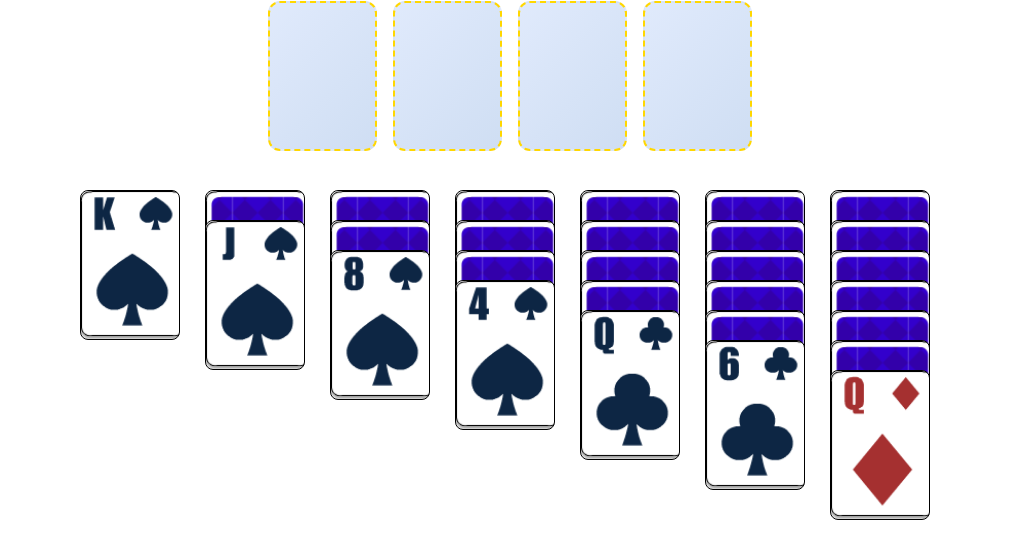
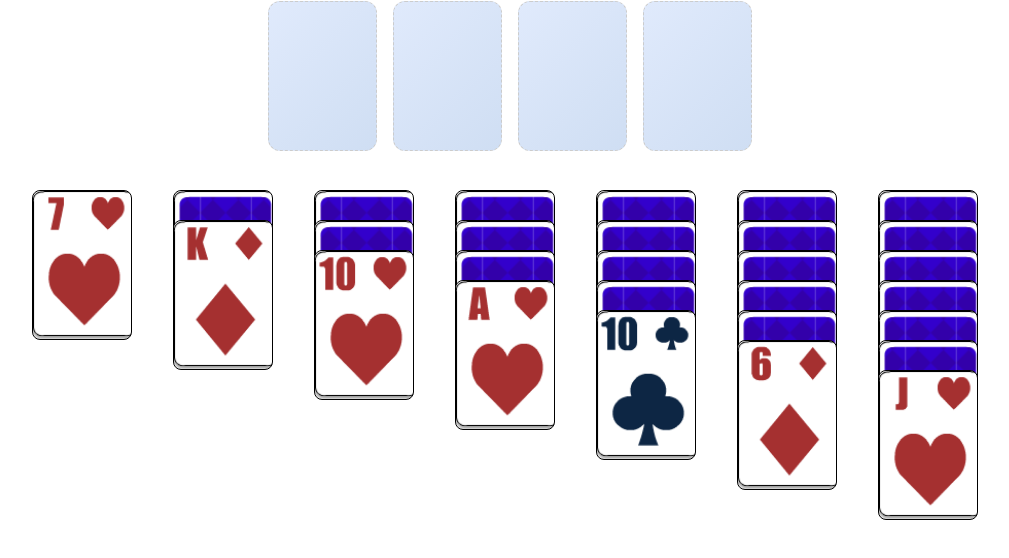
Before and after one commit to hamidriaz1998/solitaire-svelte, a Svelte app: page / in a window 1280 px wide. Shown: the top 558 px of the page, without its empty margins (131-1140 px from the left). Built offline with nearby package versions, Linux system fonts and the light colour scheme.

Commit message:
Decouple game logic from the svelte components

```diff
--- a/src/App.svelte
+++ b/src/App.svelte
@@ -1,18 +1,30 @@
 <script lang="ts">
+  import { gameStore } from "./stores/gameStore";
+  import { Game } from "./gameLogic/Game";
+  import { onMount } from "svelte";
   import Tableau from "./components/Tableau.svelte";
-  import { Tableau as tab } from "./gameLogic/Tableau";
-  import { Deck } from "./gameLogic/Deck";
   import Foundation from "./components/Foundation.svelte";
-  import { Foundation as fnd } from "./gameLogic/Foundation";
-  const deck = new Deck();
-  const tableau = new tab(deck);
-  const foundation = new fnd();
+
+  let game: Game;
+
+  const unsubscribe = gameStore.subscribe((value) => {
+    game = value;
+  });
+
+  onMount(() => {
+    return () => {
+      unsubscribe();
+    };
+  });
 </script>
 
 <main>
   <div class="game-container">
-    <Foundation {foundation} {tableau} />
-    <Tableau {tableau} />
+    <div class="top-section">
+      <!-- Add other components like Stockpile or WastePile if you have them -->
+      <Foundation {game} />
+    </div>
+    <Tableau {game} />
   </div>
 </main>
 
@@ -23,4 +35,9 @@
     align-items: center;
     gap: 40px; /* Space between Foundation and Tableau */
   }
+  .top-section {
+    display: flex;
+    justify-content: center;
+    gap: 32px;
+  }
 </style>
--- a/src/DataStructures/LinkedList.ts
+++ b/src/DataStructures/LinkedList.ts
@@ -282,4 +282,42 @@ export default class LinkedList<T> {
     list.tail = null;
     list.count = 0;
   }
+
+  getAt(index: number): T | undefined {
+    let current = this.head;
+    let i = 0;
+    while (current && i < index) {
+      current = current.next;
+      i++;
+    }
+    return current ? current.data : undefined;
+  }
+
+  removeAt(index: number): void {
+    if (index < 0 || index >= this.size) {
+      throw new Error("Index out of bounds");
+    }
+    if (index === 0) {
+      this.head = this.head?.next || null;
+      if (!this.head) {
+        this.tail = null;
+      }
+    } else {
+      let current = this.head;
+      let prev: Node<T> | null = null;
+      let i = 0;
+      while (current && i < index) {
+        prev = current;
+        current = current.next;
+        i++;
+      }
+      if (prev && current) {
+        prev.next = current.next;
+        if (!prev.next) {
+          this.tail = prev;
+        }
+      }
+    }
+    this.count--;
+  }
 }
--- a/src/components/Foundation.svelte
+++ b/src/components/Foundation.svelte
@@ -1,51 +1,76 @@
 <script lang="ts">
+    import { onDestroy } from "svelte";
+    import { gameStore } from "../stores/gameStore";
     import Card from "./Card.svelte";
-    import { Foundation } from "../gameLogic/Foundation";
-    import { Tableau } from "../gameLogic/Tableau";
-    export let foundation: Foundation;
-    export let tableau: Tableau;
+    import type { Game } from "../gameLogic/Game.ts";
+
+    let game: Game | null = null;
+
+    const unsubscribe = gameStore.subscribe((value) => {
+        game = value;
+    });
+
+    onDestroy(() => {
+        unsubscribe();
+    });
+
+    let draggedCardIndex: { pileIndex: number; cardIndex: number } | null =
+        null;
+
+    function handleDragStart(
+        event: DragEvent,
+        pileIndex: number,
+        cardIndex: number,
+    ) {
+        draggedCardIndex = { pileIndex, cardIndex };
+        event.dataTransfer?.setData(
+            "application/json",
+            JSON.stringify(draggedCardIndex),
+        );
+        (event.currentTarget as HTMLElement).classList.add("dragging");
+    }
+
+    function handleDragEnd(event: DragEvent) {
+        (event.currentTarget as HTMLElement).classList.remove("dragging");
+    }
 
     function handleDragOver(event: DragEvent) {
         event.preventDefault();
-        (event.currentTarget as HTMLElement)?.classList.add("drag-over");
+        (event.currentTarget as HTMLElement).classList.add("drag-over");
     }
 
     function handleDragLeave(event: DragEvent) {
-        (event.currentTarget as HTMLElement)?.classList.remove("drag-over");
+        (event.currentTarget as HTMLElement).classList.remove("drag-over");
     }
 
     function handleDrop(event: DragEvent, targetPileIndex: number) {
         event.preventDefault();
         (event.currentTarget as HTMLElement)?.classList.remove("drag-over");
-        const data = event.dataTransfer?.getData("text/plain");
+
+        const data = event.dataTransfer?.getData("application/json");
         if (data) {
             const { pileIndex: fromPileIndex, cardIndex: fromCardIndex } =
                 JSON.parse(data);
             try {
-                const fromPile = tableau.piles[fromPileIndex];
-                const movingCards = fromPile.cutFromIndex(fromCardIndex);
-                const movingCard = movingCards.getHead();
-
-                if (
-                    movingCard &&
-                    foundation.canPlaceOn(movingCard, targetPileIndex)
-                ) {
-                    foundation.addCardToPile(movingCard, targetPileIndex);
-                    fromPile.getTail()?.flip();
+                game?.moveCardToFoundation(
+                    fromPileIndex,
+                    fromCardIndex,
+                    targetPileIndex,
+                );
+                gameStore.set(game);
+                draggedCardIndex = null;
+            } catch (error) {
+                console.error("Invalid move to foundation", error);
+            }
         } else {
-                    // Move the card(s) back to the tableau pile
-                    fromPile.concat(movingCards);
-                    throw new Error("Invalid move");
-                }
-            } catch (error) {
-                console.error("Invalid move", error);
-            }
+            console.log("No drag data found.");
         }
     }
 </script>
 
 <div class="foundation">
-    {#each foundation.piles as pile, i}
+    {#if game}
+        {#each game.foundation.piles as pile, i}
             <!-- svelte-ignore a11y-no-static-element-interactions -->
             <div
                 class="pile"
@@ -57,13 +82,12 @@
                     <div class="placeholder"></div>
                 {:else}
                     <div class="card">
-                    {#if pile.peek()}
                         <Card card={pile.peek()} />
-                    {/if}
                     </div>
                 {/if}
             </div>
         {/each}
+    {/if}
 </div>
 
 <style>
@@ -95,4 +119,25 @@
         align-items: center;
         justify-content: center;
     }
+    .pile {
+        position: relative;
+        width: 109px;
+        min-height: 150px;
+    }
+    .card {
+        position: absolute;
+        width: 109px;
+        height: 150px;
+        transition: transform 0.2s ease;
+    }
+    .card.dragging {
+        opacity: 0.5;
+        transform: scale(1.1);
+    }
+    .placeholder {
+        width: 109px;
+        height: 150px;
+        border: 1px dashed #ccc;
+        background-color: rgba(0, 0, 0, 0.05);
+    }
 </style>
--- a/src/components/Tableau.svelte
+++ b/src/components/Tableau.svelte
@@ -1,7 +1,18 @@
 <script lang="ts">
+    import { onDestroy } from "svelte";
+    import { gameStore } from "../stores/gameStore";
     import Card from "./Card.svelte";
-    import { Tableau } from "../gameLogic/Tableau";
-    export let tableau: Tableau;
+    import type { Game } from "../gameLogic/Game.ts";
+
+    let game: Game | null = null;
+
+    const unsubscribe = gameStore.subscribe((value) => {
+        game = value;
+    });
+
+    onDestroy(() => {
+        unsubscribe();
+    });
 
     let draggedCardIndex: { pileIndex: number; cardIndex: number } | null =
         null;
@@ -13,64 +24,71 @@
     ) {
         draggedCardIndex = { pileIndex, cardIndex };
         event.dataTransfer?.setData(
-            "text/plain",
+            "application/json",
             JSON.stringify(draggedCardIndex),
         );
-        (event.currentTarget as HTMLElement)?.classList.add("dragging");
+        (event.currentTarget as HTMLElement).classList.add("dragging");
     }
 
     function handleDragEnd(event: DragEvent) {
-        (event.currentTarget as HTMLElement)?.classList.remove("dragging");
+        (event.currentTarget as HTMLElement).classList.remove("dragging");
     }
 
     function handleDragOver(event: DragEvent) {
         event.preventDefault();
-        (event.currentTarget as HTMLElement)?.classList.add("drag-over");
+        (event.currentTarget as HTMLElement).classList.add("drag-over");
     }
 
     function handleDragLeave(event: DragEvent) {
-        (event.currentTarget as HTMLElement)?.classList.remove("drag-over");
+        (event.currentTarget as HTMLElement).classList.remove("drag-over");
     }
 
     function handleDrop(event: DragEvent, targetPileIndex: number) {
         event.preventDefault();
-        (event.currentTarget as HTMLElement)?.classList.remove("drag-over");
-        if (draggedCardIndex) {
+        (event.currentTarget as HTMLElement).classList.remove("drag-over");
+
+        const data = event.dataTransfer?.getData("application/json");
+        if (data) {
             const { pileIndex: fromPileIndex, cardIndex: fromCardIndex } =
-                draggedCardIndex;
+                JSON.parse(data);
             try {
-                tableau.moveCardBetweenPiles(
+                game?.moveCardBetweenTableauPiles(
                     fromPileIndex,
                     targetPileIndex,
                     fromCardIndex,
                 );
-                tableau = tableau;
+                gameStore.set(game!);
                 draggedCardIndex = null;
             } catch (error) {
                 console.error("Invalid move", error);
             }
+        } else {
+            console.log("No drag data found.");
         }
     }
 </script>
 
 <div class="tableau">
-    {#each tableau.piles as pile, i}
-        <!-- svelte-ignore a11y-no-static-element-interactions -->
+    {#if game}
+        {#each game.tableau.piles as pile, i}
             <div
                 class="pile"
+                role="list"
                 on:dragover={handleDragOver}
                 on:dragleave={handleDragLeave}
                 on:drop={(event) => handleDrop(event, i)}
             >
                 {#if pile.isEmpty()}
-                <div class="placeholder" on:dragend={handleDragEnd}></div>
+                    <div class="placeholder"></div>
                 {:else}
                     {#each pile.toArray() as card, j}
                         <div
+                            role="listitem"
                             class="card"
-                        style="--card-index: {j};"
+                            style="top: {j * 30}px;"
                             draggable="true"
-                        on:dragstart={(event) => handleDragStart(event, i, j)}
+                            on:dragstart={(event) =>
+                                handleDragStart(event, i, j)}
                             on:dragend={handleDragEnd}
                         >
                             <Card {card} />
@@ -79,18 +97,19 @@
                 {/if}
             </div>
         {/each}
+    {/if}
 </div>
 
 <style>
     .tableau {
         display: flex;
         justify-content: center;
-        gap: 16px; /* Adjust gap between piles */
+        gap: 32px;
     }
     .pile {
         position: relative;
         width: 109px;
-        /* Remove fixed height to allow pile to grow with number of cards */
+        min-height: 150px;
     }
     .card {
         position: absolute;
@@ -109,19 +128,7 @@
     .placeholder {
         width: 109px;
         height: 150px;
-        border: 2px dashed #ffd700;
-        background: linear-gradient(135deg, #e0eafc, #cfdef3);
-        border-radius: 12px;
-        box-shadow: 0 4px 6px rgba(0, 0, 0, 0.1);
-        display: flex;
-        align-items: center;
-        justify-content: center;
-    }
-
-    .placeholder::after {
-        content: "Drop Here";
-        font-size: 16px;
-        color: #555;
-        font-weight: bold;
+        border: 1px dashed #ccc;
+        background-color: rgba(0, 0, 0, 0.05);
     }
 </style>
--- a/src/gameLogic/Card.ts
+++ b/src/gameLogic/Card.ts
@@ -9,7 +9,7 @@ export class Card {
   constructor(suit: Suit, rank: Rank, faceUp: boolean = false) {
     this.suit = suit;
     this.rank = rank;
-    this.faceUp = faceUp;
+    this.faceUp = false;
   }
 
   flip() {
--- /dev/null
+++ b/src/gameLogic/Game.ts
@@ -0,0 +1,104 @@
+import { Deck } from "./Deck.ts";
+import { Tableau } from "./Tableau.ts";
+import { Foundation } from "./Foundation.ts";
+import { Stockpile } from "./StockPile.ts";
+import WastePile from "./WastePile.ts";
+import { Card } from "./Card.ts";
+
+export class Game {
+    deck: Deck;
+    tableau: Tableau;
+    foundation: Foundation;
+    stockpile: Stockpile;
+    wastePile: WastePile;
+
+    constructor() {
+        // Initialize and shuffle the deck
+        this.deck = new Deck();
+        this.deck.shuffle();
+
+        // Initialize the tableau with cards from the deck
+        this.tableau = new Tableau(this.deck);
+
+        // Initialize the foundation
+        this.foundation = new Foundation();
+
+        // Initialize the stockpile with remaining cards
+        const remainingCards: Card[] = [];
+        let card = this.deck.draw();
+        while (card) {
+            remainingCards.push(card);
+            card = this.deck.draw();
+        }
+        this.stockpile = new Stockpile(remainingCards);
+
+        // Initialize the waste pile
+        this.wastePile = new WastePile();
+    }
+
+    drawFromStockpile() {
+        const card = this.stockpile.drawCard();
+        if (card) {
+            card.flip();
+            this.wastePile.addCard(card);
+        } else {
+            // Reset the stockpile from the waste pile
+            while (this.wastePile.getTopCard()) {
+                const wasteCard = this.wastePile.removeCard();
+                if (wasteCard) {
+                    wasteCard.flip();
+                    this.stockpile.addCardToStockpile(wasteCard);
+                }
+            }
+        }
+    }
+
+    // Method to move cards between tableau piles
+    moveCardBetweenTableauPiles(fromPile: number, toPile: number, cardIndex: number) {
+        this.tableau.moveCardBetweenPiles(fromPile, toPile, cardIndex);
+    }
+
+    moveCardFromWasteToTableau(tableauIndex: number) {
+        const card = this.wastePile.getTopCard();
+        if (card) {
+            // Attempt to add the card to the tableau
+            try {
+                this.tableau.addCardToPile(card, tableauIndex);
+                this.wastePile.removeCard();
+            } catch (_error) {
+                throw new Error("Invalid move");
+            }
+        }
+    }
+
+    moveCardToFoundation(fromPileIndex: number, cardIndex: number, targetPileIndex: number) {
+        let card: Card | undefined;
+
+        if (fromPileIndex < this.tableau.piles.length) {
+            const fromPile = this.tableau.piles[fromPileIndex];
+            card = fromPile.getAt(cardIndex);
+            if (!card) {
+                throw new Error("Card not found in Tableau pile");
+            }
+            this.foundation.addCardToPile(card, targetPileIndex);
+            fromPile.removeAt(cardIndex);
+            // Attempt to add to foundation
+            // Flip the next card in Tableau if necessary
+            const newTail = fromPile.getTail();
+            if (newTail && !newTail.faceUp) {
+                newTail.flip();
+            }
+        } else {
+            const wasteCard = this.wastePile.getTopCard();
+            if (!wasteCard) {
+                throw new Error("No card to move from WastePile");
+            }
+            this.foundation.addCardToPile(wasteCard, targetPileIndex);
+            this.wastePile.removeCard();
+        }
+    }
+
+    isGameWon(): boolean {
+        return this.foundation.piles.every((pile) => pile.size() === 13);
+    }
+}
--- a/src/gameLogic/Tableau.ts
+++ b/src/gameLogic/Tableau.ts
@@ -24,7 +24,7 @@ export class Tableau {
     }
   }
 
-  private addCardToPile(card: Card, pileIndex: number) {
+  addCardToPile(card: Card, pileIndex: number) {
     if (pileIndex >= 0 && pileIndex < this.piles.length) {
       this.piles[pileIndex].append(card);
     } else {
@@ -74,3 +74,6 @@ export class Tableau {
     }
   }
 }
+
+// Ensure this method exists in LinkedList
+// removeAt is assumed to remove a card at a specific index
--- /dev/null
+++ b/src/stores/gameStore.ts
@@ -0,0 +1,4 @@
+import { writable } from "svelte/store";
+import { Game } from "../gameLogic/Game.ts";
+
+export const gameStore = writable(new Game());
```
Lines whose indentation alone changed are shown as unchanged.
